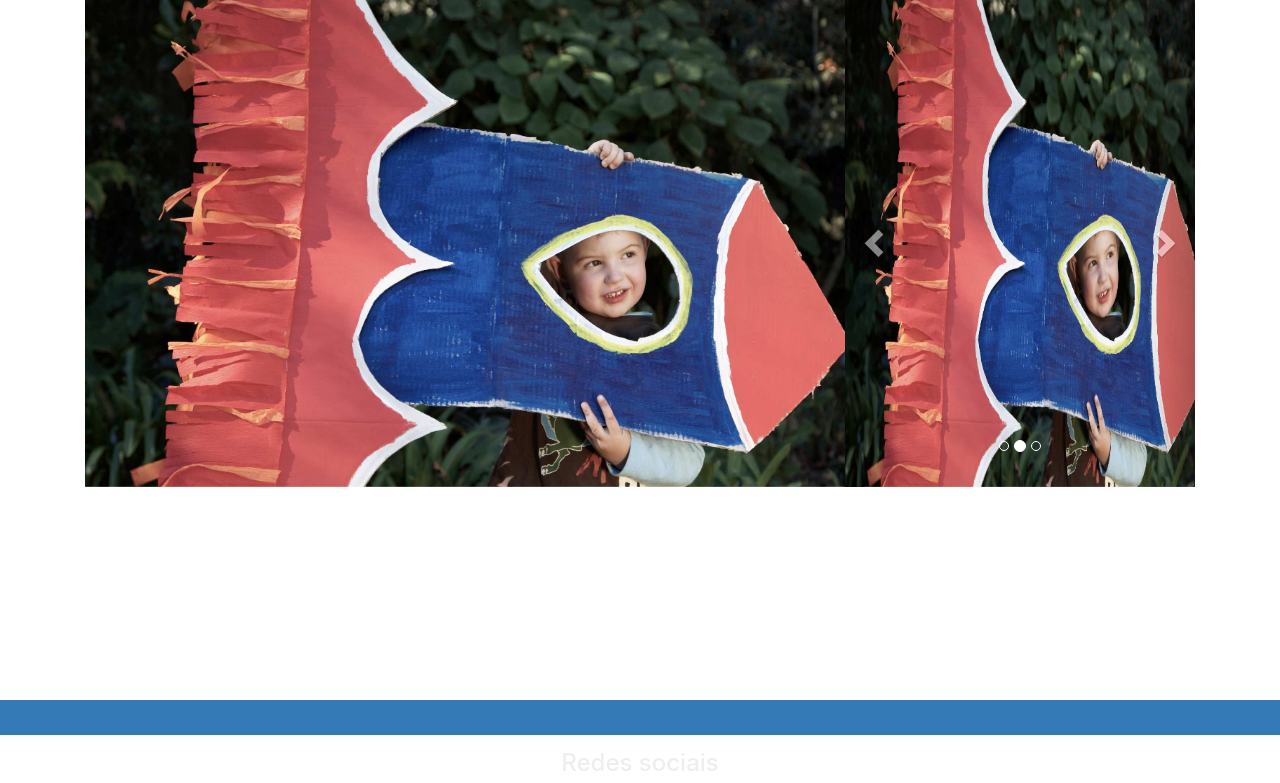
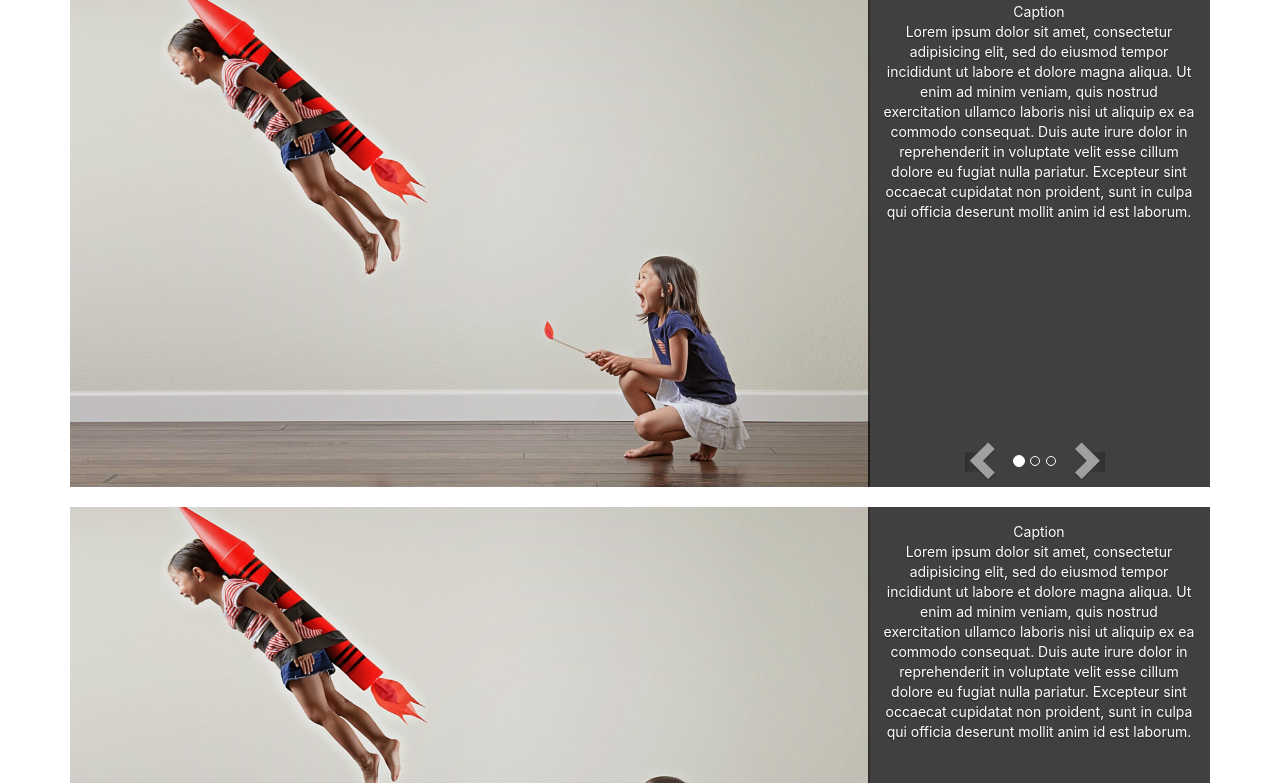
Before and after one commit to marciaregi/foguetes, a plain HTML site: page pages/fpasso1.html in a window 1280 px wide. Shown: the part 65-848 px from the top of the page. Before the commit the page ends 800 px from the top, so only its background shows below. Drawn offline with nearby package versions, Linux system fonts and the light colour scheme.

Commit message:
Passo a passo

```diff
--- a/css/style.css
+++ b/css/style.css
@@ -50,12 +50,7 @@ a:hover, a:focus {
     background-color: #337AB7;
     color: #EEE;
     padding-top: 30px;
-    position: absolute;
-	bottom: 0;
-	height: 35px;
-	line-height: 35px;
-	text-align: center;
-	width: 100%;
+
 
 }
 
@@ -176,36 +171,36 @@ a:hover, a:focus {
 	}
 
 
-    =
 
-@media(min-width: 1024px) {
-    .div-img-carousel, .item.active {
-        overflow: hidden;
-        margin: 0 auto;
-    }
+	.carousel-inner>.item>img{
+	    width:70%;
+	}
+	.carousel-caption {
+	position: absolute;
+	width:30%;
+	bottom: 0;
+	top:0;
+	right: 0 !important;
+	left: initial;
+	padding: 15px;
+	background: #333333;
+	background: rgba(0, 0, 0, 0.75);
+	}
 
-    .carousel-inner {
-        width: 40%;
-    }
+	.carousel-indicators {
+	position: absolute;
+	bottom: 15px;
+	right: 120px;
+	left:initial;
+	z-index: 22;
+	margin: 0;
+	list-style: none;
+	width: 12%;
+	}
 
-    #meuSlider {
-     	width: 780px;
-     	height: 500px;
-    }
-    #meuCard{
-    	width: 300px;
-    	height: 520px;
-    }
-}
-#sliderhome{
-		width: 780px;
-     	height: 500px;
-}
-#imgCaroseul{
-	width: 780px;
-   	height: 500px;
-}
-#imgCaroseulCard{
-	width: 300px;
-   	height: 500px;
-}
+	.carousel-control .glyphicon-chevron-left, .carousel-control .glyphicon-chevron-right, .carousel-control .icon-next, .carousel-control .icon-prev {
+    width: 40px;
+    height: 63px;
+    margin-top: -22px;
+    font-size: 40px;
+	}
--- a/js/javascript.js
+++ b/js/javascript.js
@@ -66,14 +66,6 @@ $(document).ready(function(){
         }
     );
 });
-$('.carousel').carousel({
-    interval: 3000
+$('.main-slider').carousel({
+    interval: hover
 })
-
-$(document).ready(function() {
-  //Set the carousel options
-  $('#quote-carousel').carousel({
-    pauseOnHover: true,
-    interval: 1000,
-  });
-    });
--- a/pages/fpasso1.html
+++ b/pages/fpasso1.html
@@ -43,64 +43,110 @@
   <!--Fim-->
 
 <div class="container">
-    <div class="col-sm-8">
-<section id="sliderhome">
-    <div id="meuSlider" class="carousel slide" data-ride="carousel">
+<div class="row carousel slide" id="main-slider">
+    <div class="col-md-12">
         <div class="carousel-inner">
             <div class="item active">
-                <div class="div-img-carousel">
-                    <img id="imgCaroseul" src="../images/crianca02.jpg" alt="Imagem 1">
+              <img class="slide-image" src="../images/crianca01.jpg" style="width: 800px; height: 500px;"/>
+                <div class="carousel-caption">Caption
+                <p> Lorem ipsum dolor sit amet, consectetur adipisicing elit, sed do eiusmod
+                tempor incididunt ut labore et dolore magna aliqua. Ut enim ad minim veniam,
+                quis nostrud exercitation ullamco laboris nisi ut aliquip ex ea commodo
+                consequat. Duis aute irure dolor in reprehenderit in voluptate velit esse
+                cillum dolore eu fugiat nulla pariatur. Excepteur sint occaecat cupidatat non
+                proident, sunt in culpa qui officia deserunt mollit anim id est laborum.  </p></div>
             </div>
+
+            <div class="item">
+              <img class="slide-image" src="../images/crianca02.jpg" style="width: 800px; height: 500px;"  />
+                <div class="carousel-caption">Caption 2<p> Lorem ipsum dolor sit amet, consectetur adipisicing elit, sed do eiusmod
+                tempor incididunt ut labore et dolore magna aliqua. Ut enim ad minim veniam,
+                quis nostrud exercitation ullamco laboris nisi ut aliquip ex ea commodo
+                consequat. Duis aute irure dolor in reprehenderit in voluptate velit esse
+                cillum dolore eu fugiat nulla pariatur. Excepteur sint occaecat cupidatat non
+                proident, sunt in culpa qui officia deserunt mollit anim id est laborum.  </p></div>
             </div>
             <div class="item">
-                <div class="div-img-carousel">
-                    <img id="imgCaroseul" src="../images/crianca02.jpg" alt="Imagem 2">
-                </div>
-            </div>
-            <div class="item">
-                <div class="div-img-carousel">
-                    <img  id="imgCaroseul" src="../images/crianca02.jpg" alt="Imagem 3">
-                </div>
+              <img class="slide-image" src="../images/crianca03.jpg" style="width: 800px; height: 500px;"/>
+                <div class="carousel-caption">Caption 3
+                <p> Lorem ipsum dolor sit amet, consectetur adipisicing elit, sed do eiusmod
+                tempor incididunt ut labore et dolore magna aliqua. Ut enim ad minim veniam,
+                quis nostrud exercitation ullamco laboris nisi ut aliquip ex ea commodo
+                consequat. Duis aute irure dolor in reprehenderit in voluptate velit esse
+                cillum dolore eu fugiat nulla pariatur. Excepteur sint occaecat cupidatat non
+                proident, sunt in culpa qui officia deserunt mollit anim id est laborum.  </p></div>
             </div>
         </div>
     </div>
 
-</section>
+<ol class="carousel-indicators">
+         <li data-target="#main-slider" data-slide-to="0" class="active"></li>
+         <li data-target="#main-slider" data-slide-to="1"></li>
+         <li data-target="#main-slider" data-slide-to="2"></li>
+          <a class="left carousel-control" href="#main-slider" role="button" data-slide="prev">
+    <span class="glyphicon glyphicon-chevron-left" aria-hidden="true"></span>
+    <span class="sr-only">Previous</span>
+  </a>
+  <a class="right carousel-control" href="#main-slider" role="button" data-slide="next">
+    <span class="glyphicon glyphicon-chevron-right" aria-hidden="true"></span>
+    <span class="sr-only">Next</span>
+  </a>
+      </ol>
 </div>
- <div class="col-sm-4">
-    <div id="meuCard" class="carousel slide" data-ride="carousel">
+<br/>
+<div class="row carousel slide" id="main-slider">
+    <div class="col-md-12">
         <div class="carousel-inner">
             <div class="item active">
-                <div class="div-img-carousel">
-                    <img id="imgCaroseulText" src="../images/crianca02.jpg" alt="Imagem 1" style="height: 500px; width: 380px;">
+              <img class="slide-image" src="../images/crianca01.jpg" style="width: 800px; height: 500px;"/>
+                <div class="carousel-caption">Caption
+                <p> Lorem ipsum dolor sit amet, consectetur adipisicing elit, sed do eiusmod
+                tempor incididunt ut labore et dolore magna aliqua. Ut enim ad minim veniam,
+                quis nostrud exercitation ullamco laboris nisi ut aliquip ex ea commodo
+                consequat. Duis aute irure dolor in reprehenderit in voluptate velit esse
+                cillum dolore eu fugiat nulla pariatur. Excepteur sint occaecat cupidatat non
+                proident, sunt in culpa qui officia deserunt mollit anim id est laborum.  </p></div>
             </div>
+
+            <div class="item">
+              <img class="slide-image" src="../images/crianca02.jpg" style="width: 800px; height: 500px;"  />
+                <div class="carousel-caption">Caption 2<p> Lorem ipsum dolor sit amet, consectetur adipisicing elit, sed do eiusmod
+                tempor incididunt ut labore et dolore magna aliqua. Ut enim ad minim veniam,
+                quis nostrud exercitation ullamco laboris nisi ut aliquip ex ea commodo
+                consequat. Duis aute irure dolor in reprehenderit in voluptate velit esse
+                cillum dolore eu fugiat nulla pariatur. Excepteur sint occaecat cupidatat non
+                proident, sunt in culpa qui officia deserunt mollit anim id est laborum.  </p></div>
             </div>
             <div class="item">
-                <div class="div-img-carousel">
-                    <img id="imgCaroseulText"  src="../images/crianca02.jpg" alt="Imagem 2" style="height: 500px; width: 380px;">
-                </div>
-            </div>
-            <div class="item">
-                <div class="div-img-carousel">
-                    <img id="imgCaroseulText"  src="../images/crianca02.jpg" alt="Imagem 2" style="height: 500px; width: 380px;">
+              <img class="slide-image" src="../images/crianca03.jpg" style="width: 800px; height: 500px;"/>
+                <div class="carousel-caption">Caption 3
+                <p> Lorem ipsum dolor sit amet, consectetur adipisicing elit, sed do eiusmod
+                tempor incididunt ut labore et dolore magna aliqua. Ut enim ad minim veniam,
+                quis nostrud exercitation ullamco laboris nisi ut aliquip ex ea commodo
+                consequat. Duis aute irure dolor in reprehenderit in voluptate velit esse
+                cillum dolore eu fugiat nulla pariatur. Excepteur sint occaecat cupidatat non
+                proident, sunt in culpa qui officia deserunt mollit anim id est laborum.  </p></div>
             </div>
         </div>
     </div>
-        <a class="left carousel-control" href="#meuSlider" href="#imgCaroseul" data-slide="prev">
-            <span class="glyphicon glyphicon-chevron-left"></span>
+
+<ol class="carousel-indicators">
+         <li data-target="#main-slider" data-slide-to="0" class="active"></li>
+         <li data-target="#main-slider" data-slide-to="1"></li>
+         <li data-target="#main-slider" data-slide-to="2"></li>
+          <a class="left carousel-control" href="#main-slider" role="button" data-slide="prev">
+    <span class="glyphicon glyphicon-chevron-left" aria-hidden="true"></span>
+    <span class="sr-only">Previous</span>
   </a>
-        <a class="right carousel-control" href="#meuSlider" data-slide="next">
-            <span class="glyphicon glyphicon-chevron-right"></span>
+  <a class="right carousel-control" href="#main-slider" role="button" data-slide="next">
+    <span class="glyphicon glyphicon-chevron-right" aria-hidden="true"></span>
+    <span class="sr-only">Next</span>
   </a>
-        <ol class="carousel-indicators">
-    <li data-target="#meuSlider" data-slide-to="0" class="active"></li>
-    <li data-target="#meuSlider" data-slide-to="1"></li>
-    <li data-target="#meuSlider" data-slide-to="2"></li>
       </ol>
-    </div>
 </div>
 
 </div>
+
 
 <!--Rodape-->
     <footer class="footer">
```
Lines whose indentation alone changed are shown as unchanged.
